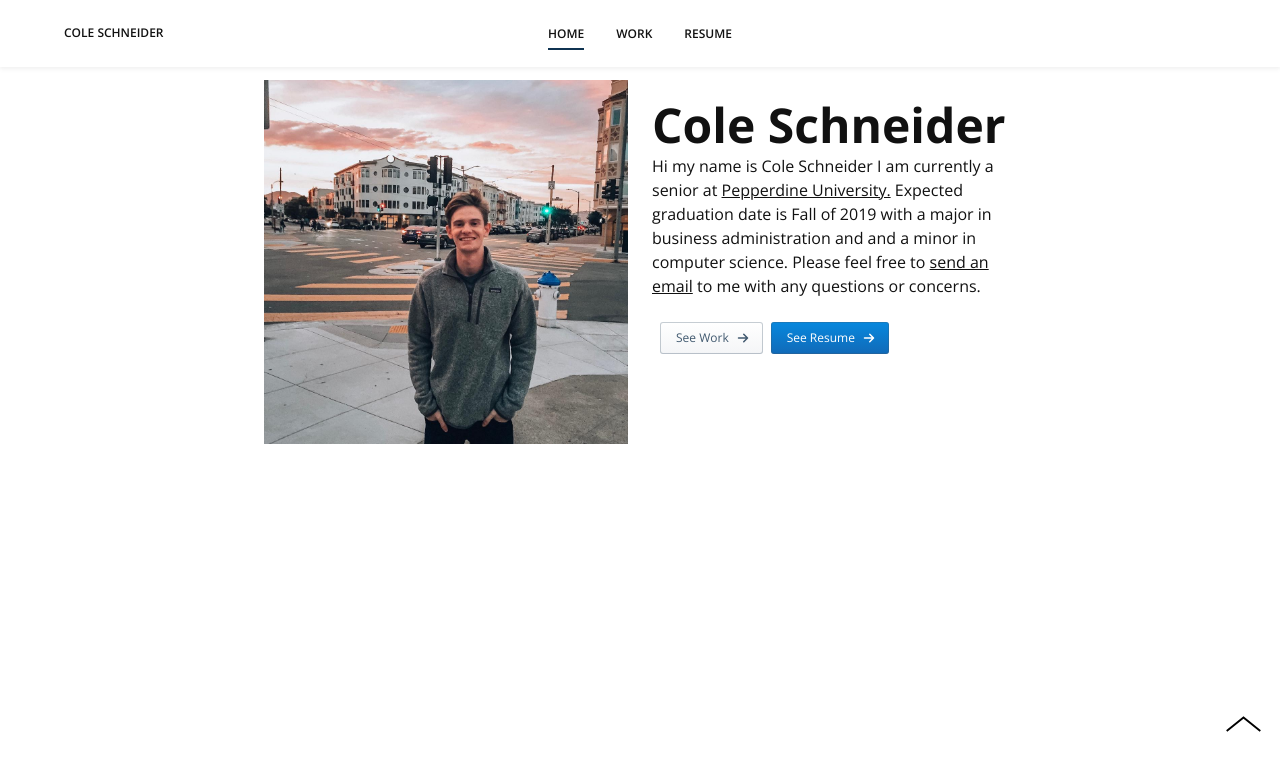
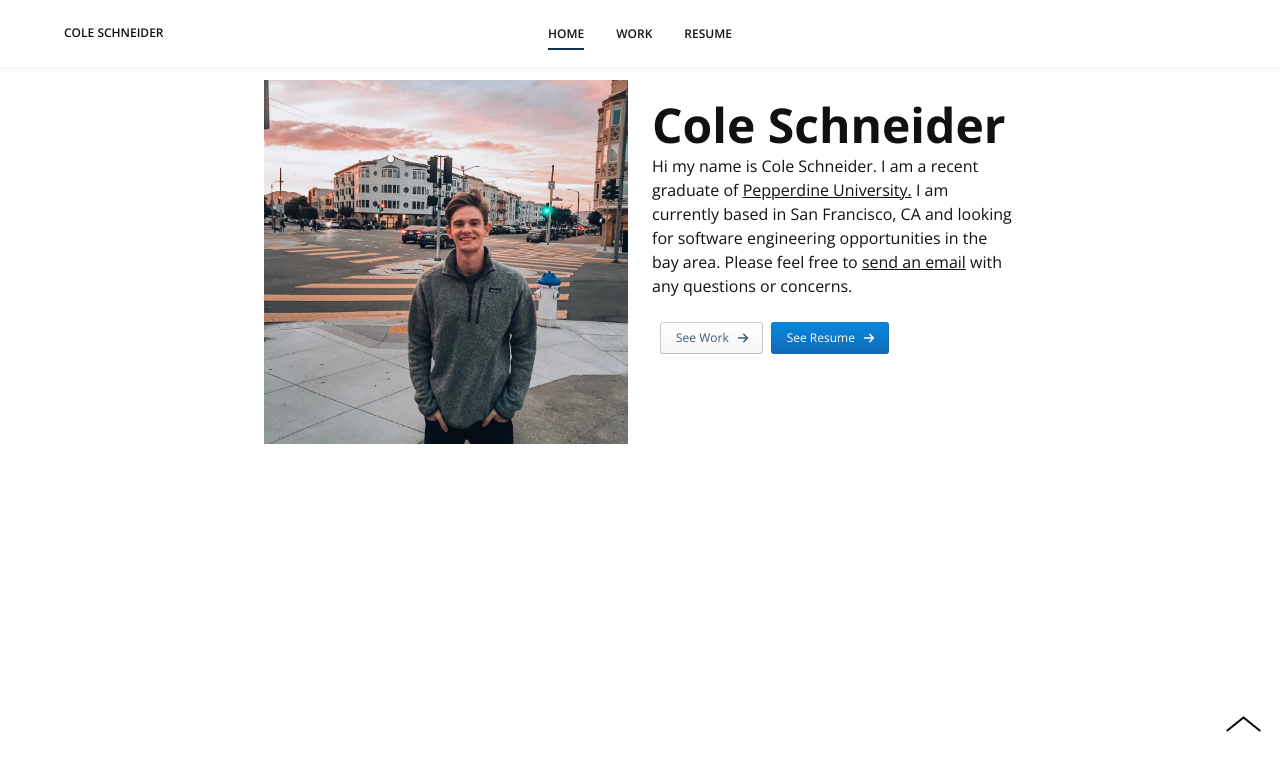
Before and after one commit to coleschneider/portfoliooldreact, a React app: page / in a window 1280 px wide. Shown: the top 770 px of the page. Built offline with nearby package versions, Linux system fonts and the light colour scheme.

Commit message:
remove the dialog and change text to match resume

```diff
--- a/src/components/About/About.tsx
+++ b/src/components/About/About.tsx
@@ -43,17 +43,17 @@ function About() {
               <div>
                 <H1>Cole Schneider</H1>
                 <P>
-                  Hi my name is Cole Schneider I am currently a senior at{' '}
+                  Hi my name is Cole Schneider. I am a recent graduate of{' '}
                   <ExternalLink target="_blank" href="https://www.pepperdine.edu/">
                     {' '}
                     Pepperdine University.
                   </ExternalLink>{' '}
-                  Expected graduation date is Fall of 2019 with a major in business administration and and a minor in
-                  computer science. Please feel free to{' '}
+                  I am currently based in San Francisco, CA and looking for software engineering opportunities in the
+                  bay area. Please feel free to{' '}
                   <ExternalLink target="_blank" href="mailto:colekschneider@gmail.com?Subject=Website%20Inquiry">
                     send an email
                   </ExternalLink>{' '}
-                  to me with any questions or concerns.
+                  with any questions or concerns.
                 </P>
               </div>
               <ButtonGroup>
```
